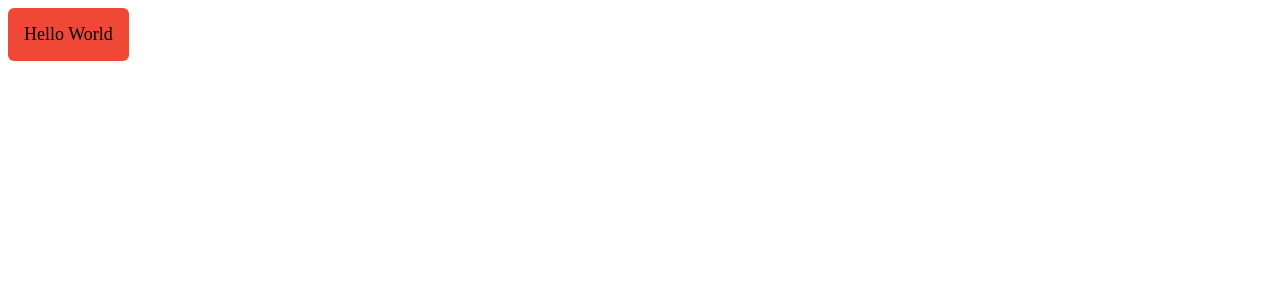
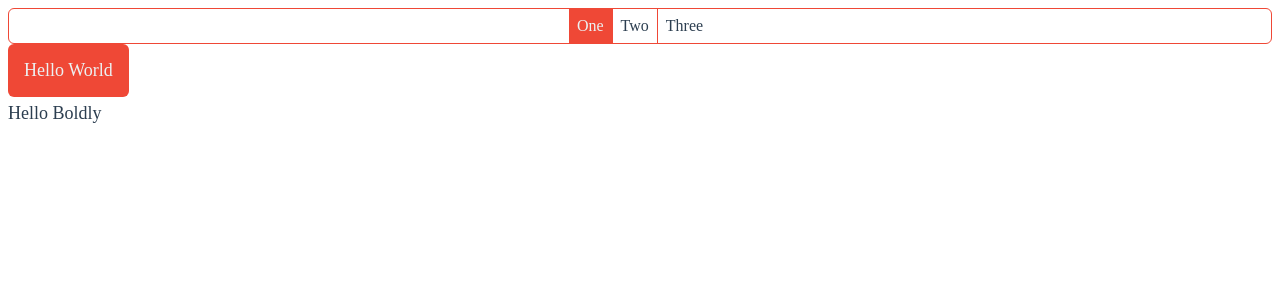
Before and after one commit to sequoiasnow/bourgeoisie, a React app: page / in a window 1280 px wide. Shown: the top 300 px of the page. Built offline with nearby package versions, Linux system fonts and the light colour scheme.

Commit message:
Added text component

```diff
--- a/src/App.tsx
+++ b/src/App.tsx
@@ -3,6 +3,8 @@ import currentTheme from './theme/current'
 import { ThemeProvider } from './atoms/Theme'
 
 import Button from './atoms/Button'
+import SegmentedControl from './atoms/SegmentedControl'
+import Heading from './atoms/Heading'
 
 // let test: string = css({ border: '1px solid black' })
 
@@ -13,6 +15,10 @@ const renderRule = (rule: Object) => css(rule).toString()
 
 export default () => (
   <ThemeProvider renderRule={renderRule} theme={currentTheme}>
-    <Button>Hello World</Button>
+    <div>
+      <SegmentedControl values={['One', 'Two', 'Three']} />
+      <Button>Hello World</Button>
+      <Heading>Hello Boldly</Heading>
+    </div>
   </ThemeProvider>
 )
--- a/src/atoms/Box.ts
+++ b/src/atoms/Box.ts
@@ -12,11 +12,19 @@ export const joinStyles = (...styles: Style[]) => (theme: Theme) =>
         ...(typeof style == 'object' ? style : style(theme))
     }), {})
 
+// A conveniance function to allow style inheratance, this was made
+// more complicated by passing around the theme component.
+export const withStyle = (...styles: (Style | Style[])[]) => (theme: Theme) =>
+    styles.reduce((total: StyleObject, style: (Style | Style[])) => ({
+        ...total,
+        ...((Array.isArray(style) ? joinStyles(...style) : style)(theme))
+    }), {})
+
 export type BoxProps = {
     // What underlying html or react element to render the box as.
     as?: string // | React.ComponentClass<Object> // -- Some difficulty here somehow.
     // A style object to pass to glamour.
-    style?: Style,
+    css?: Style | Array<Style>,
 
     margin?: MaybeRhythm,
     marginHorizontal?: MaybeRhythm,
@@ -115,10 +123,17 @@ const reduce = (props: BoxProps, getValue: (v: MaybeRhythm) => MaybeRhythm) =>
 
 const reduceRhythm = (rhythm: (a: number) => MaybeRhythm, props: BoxProps) =>
     reduce(props, (value) => (typeof value == 'number' ? rhythm(value) : value))
+const reduceColors = (colors: Colors, props: BoxProps) => reduce(props, (value: Color) => colors[value])
+const reduceValue = (props: BoxProps) => reduce(props, (value) => value)
 
-const reduceColors = (colors: Colors, props: BoxProps) => reduce(props, (value: Color) => colors[value])
-
-const reduceValue = (props: BoxProps) => reduce(props, (value) => value)
+/**
+ * Emulates react native for the browser by applying similair flexbox properties.
+ */
+const emulateReactNativeInBrowser = {
+    display: 'flex',
+    flexDirection: 'column',
+    position: 'relative'
+}
 
 /**
  * Transforms values from the style element that are vertical rhythm or colors into a
@@ -166,10 +181,10 @@ const reduceStyle = (theme: Theme, style: StyleObject) =>
         return { ...total, [key]: value }
     }, {})
 
-const Box: React.SFC<BoxProps> = (props, { renderRule, theme }: BoxContext) => {
+const Box: React.SFC<BoxProps & React.HTMLProps<HTMLDivElement>> = (props, { renderRule, theme }: BoxContext) => {
     const {
         as,
-        style,
+        css,
 
         margin,
         marginHorizontal,
@@ -237,6 +252,7 @@ const Box: React.SFC<BoxProps> = (props, { renderRule, theme }: BoxContext) => {
     } = props
 
     const boxStyle = {
+        ...emulateReactNativeInBrowser,
         ...(reduceRhythm(theme.typography.rhythm, {
             marginBottom,
             marginLeft,
@@ -292,10 +308,8 @@ const Box: React.SFC<BoxProps> = (props, { renderRule, theme }: BoxContext) => {
             borderColor,
             color
         })),
-        ...(reduceStyle(theme, (typeof style == 'object' ? style : style(theme))))
+        ...(reduceStyle(theme, (Array.isArray(css) ? joinStyles(...css) : joinStyles(css))(theme)))
     }
-    console.log(props)
-    console.log(boxStyle)
     const className = renderRule(boxStyle)
     return React.createElement(as || 'div', { ...restProps, className })
 }
--- a/src/atoms/Button.tsx
+++ b/src/atoms/Button.tsx
@@ -6,18 +6,17 @@ export interface ButtonProps {
   children: string
 }
 
-const buttonStyle: Style = (theme) => ({
-  padding: 1,
-  backgroundColor: theme.colors.primary,
-  textAlign: 'center',
-  fontSize: 1,
-  borderRadius: theme.borderRadius,
-  borderWidth: 1,
-  display: 'inline-block'
-})
-
 const Button: React.SFC<ButtonProps> = ({ onClick, style, children }) => (
-  <Box borderColor="secondary" style={joinStyles(style, buttonStyle)}>
+  <Box css={[style, (theme) => ({
+      padding: 1,
+      backgroundColor: theme.colors.primary,
+      textAlign: 'center',
+      fontSize: 1,
+      borderRadius: theme.borderRadius,
+      display: 'inline-block',
+      cursor: 'pointer',
+      color: theme.colors.white
+    })]}>
     {children}
   </Box>
 )
--- /dev/null
+++ b/src/atoms/Heading.tsx
@@ -0,0 +1,8 @@
+import Text, { TextProps } from './Text'
+
+const Heading: React.SFC<TextProps> = (props) => (
+  <Text>
+    {props.children}
+  </Text>
+)
+export default Heading
--- /dev/null
+++ b/src/atoms/SegmentedControl.tsx
@@ -0,0 +1,31 @@
+import Box from './Box'
+
+export interface SegmentedControlProps {
+  onChange?: (index: number) => void,
+  selectedIndex?: number,
+  values: string[]
+}
+
+const SegmentedControl: React.SFC<SegmentedControlProps> = ({ onChange = () => {}, selectedIndex = 0, values }) => (
+  <Box css={(theme) => ({
+      overflow: 'hidden',
+      borderWidth: 1,
+      borderStyle: 'solid',
+      borderColor: theme.colors.primary,
+      borderRadius: theme.borderRadius,
+      display: 'flex',
+      flexDirection: 'row',
+      justifyContent: 'center',
+      alignItems: 'center'
+    })}>
+    {values.map((value, i) => <Box as="span" onClick={() => onChange(i)} css={(theme) => ({
+        borderLeft: i !== 0 ? `1px solid ${theme.colors.primary}` : null,
+        textAlign: 'center',
+        padding: 1 / 2,
+        cursor: 'pointer',
+        backgroundColor: (i == selectedIndex) ? theme.colors.primary : 'transparent',
+        color: (i == selectedIndex) ? theme.colors.white : theme.colors.black
+      })}>{value}</Box>)}
+  </Box>
+)
+export default SegmentedControl
--- /dev/null
+++ b/src/atoms/Text.tsx
@@ -0,0 +1,63 @@
+import Box, { BoxProps, withStyle } from './Box'
+import { Color, Theme } from '../theme'
+import { withTheme, ThemeContext } from './Theme'
+
+export type TextProps = BoxProps & {
+  align?: 'left' | 'right' | 'center' | 'justify',
+  bold?: boolean,
+  italic?: boolean,
+  color?: Color,
+  decoration?: 'none' | 'underline' | 'line-through',
+  fontFamily?: string,
+  lineHeight?: number,
+  size?: number,
+  children?: string
+}
+
+/**
+ * A simple implementation of the mixin from
+ * http://inlehmansterms.net/2014/06/09/groove-to-a-vertical-rhythm/
+ */
+const computeFontSizeAndLineHeight = ({ typography }: Theme, size: number) => {
+  const fontSize = typography.fontSize(size)
+  const lines = Math.ceil(fontSize / typography.lineHeight)
+  const lineHeight = (lines * typography.lineHeight) + 'px'
+  return { fontSize, lineHeight }
+}
+
+/**
+ * The actual text building block, I should point out any changes here will
+ * DRAMATICALLY change the entire workflow of the application, enough said.
+ */
+const Text: React.SFC<TextProps> = (props, { theme }: ThemeContext) => {
+  const {
+    // Other variables.
+    align,
+    bold,
+    color = theme.text.color,
+    decoration,
+    fontFamily = theme.text.fontFamily,
+    italic,
+    lineHeight,
+    size = 0, // Will default to the standrad font size
+    children,
+    css = () => ({}),
+    ...restProps
+  } = props
+
+  return (
+    <Box as="span" {...restProps} css={withStyle(css, (theme) => ({
+        color,
+        fontFamily,
+        ...computeFontSizeAndLineHeight(theme, size),
+        ...(align ? { textAlign: align } : null),
+        ...(bold ? { fontWeight: 'bold' } : null),
+        ...(decoration ? { textDecoration: decoration } : null),
+        ...(italic ? { fontStyle: 'italic' } : null),
+        ...(lineHeight ? { lineHeight } : null),
+      }))}>
+      {children}
+    </Box>
+  )
+}
+export default withTheme(Text)
--- a/src/atoms/Theme.tsx
+++ b/src/atoms/Theme.tsx
@@ -39,7 +39,6 @@ export class ThemeProvider extends React.Component<ThemeContext, {}>{
  * Allows a simple component to consume the props passed to it.
  */
 export function withTheme(Component: React.ComponentType<Object>) {
-  return (props: Object, context: ThemeContext) => (
-    <Component {...props} {...context} />
-  )
+  Component.contextTypes = { theme: PropTypes.object }
+  return Component
 }
--- a/src/theme/current.ts
+++ b/src/theme/current.ts
@@ -20,6 +20,11 @@ const theme: Theme = {
         fontSizeScale: 'step5',
         lineHeight: 16
     }),
+    text: {
+        color: 'black',
+        colorAlt: 'white',
+        fontFamily: 'avenir'
+    },
     borderRadius: 6
 }
 export default theme
```
Also changed, not shown: src/theme/index.ts (+9 -0 lines), 2 other files (tests, documents, lock files or other folders).
